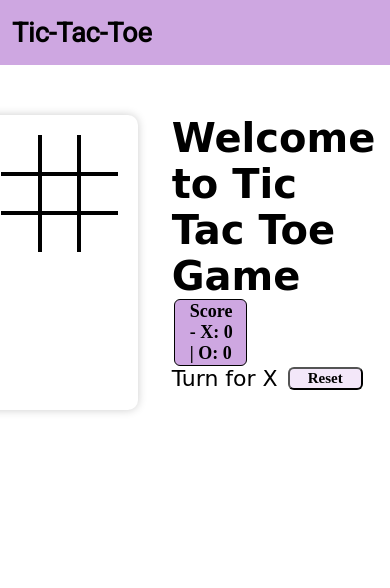
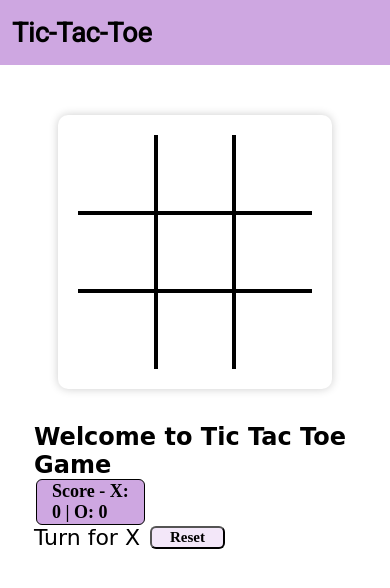
Before and after one commit to gurusharankumarram/tic-tac-toe, a plain HTML site: page index.html in a window 390 px wide. Drawn offline with Linux system fonts and the light colour scheme; a web font is replaced by a local one.

Commit message:
style.css

```diff
--- a/style.css
+++ b/style.css
@@ -129,3 +129,20 @@ nav ul {
     background: linear-gradient(to right, #ff6ec4, #7884e8);
     transition: width 1s ease-in-out;
 }
+
+@media screen and (max-width: 1000px)
+{
+    .gameContainer{
+        flex-wrap: wrap;
+    }
+    .gameInfo{
+        margin-top: 34px;
+    }
+    .gameInfo h1{
+        font-size: 1.5rem;
+    }
+    .container {
+        grid-template-rows: repeat(3, 20vw);
+        grid-template-columns: repeat(3, 20vw);
+    }
+}
```
